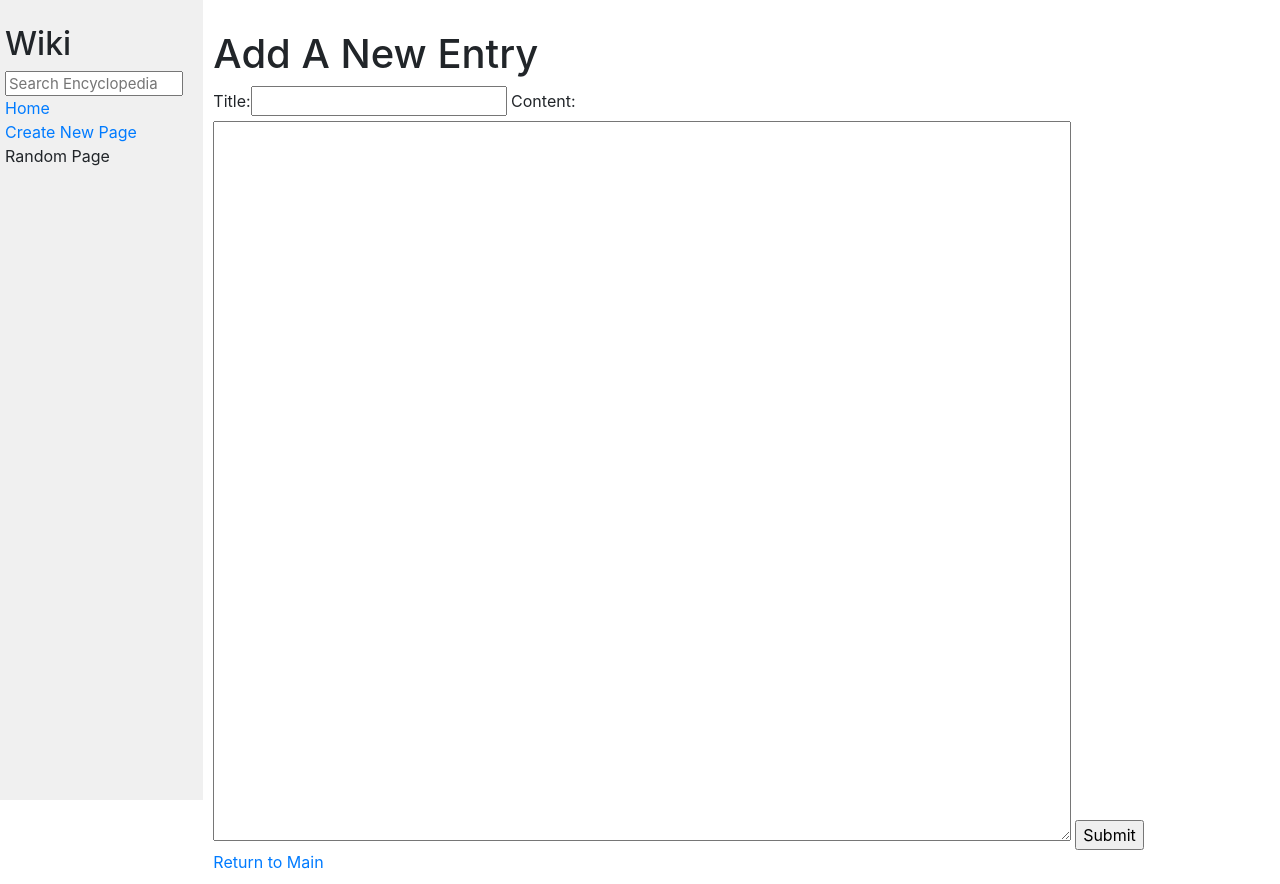
After one commit to mskurnickcode/wiki, a Django app: page /new/ in a window 1280 px wide. The commit adds this page. Run offline with Django 3.2, Linux system fonts and the light colour scheme; some libraries are stand-ins or nearby versions.

Commit message:
Added in Create New Page path and feature

```diff
--- a/encyclopedia/templates/encyclopedia/index.html
+++ b/encyclopedia/templates/encyclopedia/index.html
@@ -9,7 +9,7 @@
 
     <ul>
         {% for entry in entries %}
-            <li>{{ entry }}</li>
+            <li> <a href="wiki/{{entry}}">{{ entry }} </a></li>
         {% endfor %}
     </ul>
 
--- a/encyclopedia/templates/encyclopedia/layout.html
+++ b/encyclopedia/templates/encyclopedia/layout.html
@@ -19,7 +19,7 @@
                     <a href="{% url 'wiki:index' %}">Home</a>
                 </div>
                 <div>
-                    Create New Page
+                   <a href="{% url 'wiki:new' %}"> Create New Page </a>
                 </div>
                 <div>
                     Random Page
--- /dev/null
+++ b/encyclopedia/templates/encyclopedia/new.html
@@ -0,0 +1,17 @@
+{% extends "encyclopedia/layout.html" %}
+
+{% block title %}
+    New Entry
+{% endblock %}
+
+{% block body %}
+    <h1>Add A New Entry</h1>
+    <form action="{% url 'wiki:new' %}" method="POST">
+        {% csrf_token %}
+            {{form}}
+        <input type="submit">
+    </form>
+
+    <a href="{% url 'wiki:index' %}">Return to Main</a>
+
+{% endblock %}
--- a/encyclopedia/urls.py
+++ b/encyclopedia/urls.py
@@ -4,6 +4,7 @@ from . import views
 
 app_name = 'wiki'
 urlpatterns = [
+    path("new/", views.new, name = "new"),
     path("wiki/<str:entry>", views.entry, name="entry"),
     path("search/", views.search, name="search"),
     path("", views.index, name="index")
--- a/encyclopedia/views.py
+++ b/encyclopedia/views.py
@@ -8,6 +8,11 @@ from . import util
 class SearchForm(forms.Form):
     search = forms.CharField(label="Search", required= False)
     widget = forms.TextInput(attrs={'placeholder':'Search Encyclopedia'})
+
+class NewEntryForm(forms.Form):
+    title = forms.CharField(label="Title", required=True)
+    content = forms.CharField(widget=forms.Textarea)
+
 
 def index(request):
     return render(request, "encyclopedia/index.html", {
@@ -36,3 +41,33 @@ def search(request):
         return render(request, "encyclopedia/index.html", {
         "entries": util.list_entries()
     })
+
+def new(request):
+    if request.method == "POST":
+        form = NewEntryForm(request.POST)
+        if form.is_valid():
+            title = form.cleaned_data["title"]
+            content = form.cleaned_data["content"]
+
+            entries = util.list_entries()
+            if title in entries:
+                return render(request, "encyclopedia/error.html", {
+                    "error": "Entry Exists",
+                    "text": "Please edit the entry through it's page"
+                })
+
+            else:
+                markdown_title = "#" + title
+                new_content = markdown_title + "\n" + content
+                util.save_entry(title, new_content)
+                entry = util.get_entry(title)
+                page = markdown(entry)
+                return render(request, "encyclopedia/entry.html", {
+                "entry": title,
+                "content": page
+                })
+
+    else:
+        return render(request, "encyclopedia/new.html", {
+            "form": NewEntryForm()
+        })
```
Also changed, not shown: encyclopedia/templates/encyclopedia/error.html (added, +13 -0 lines).
